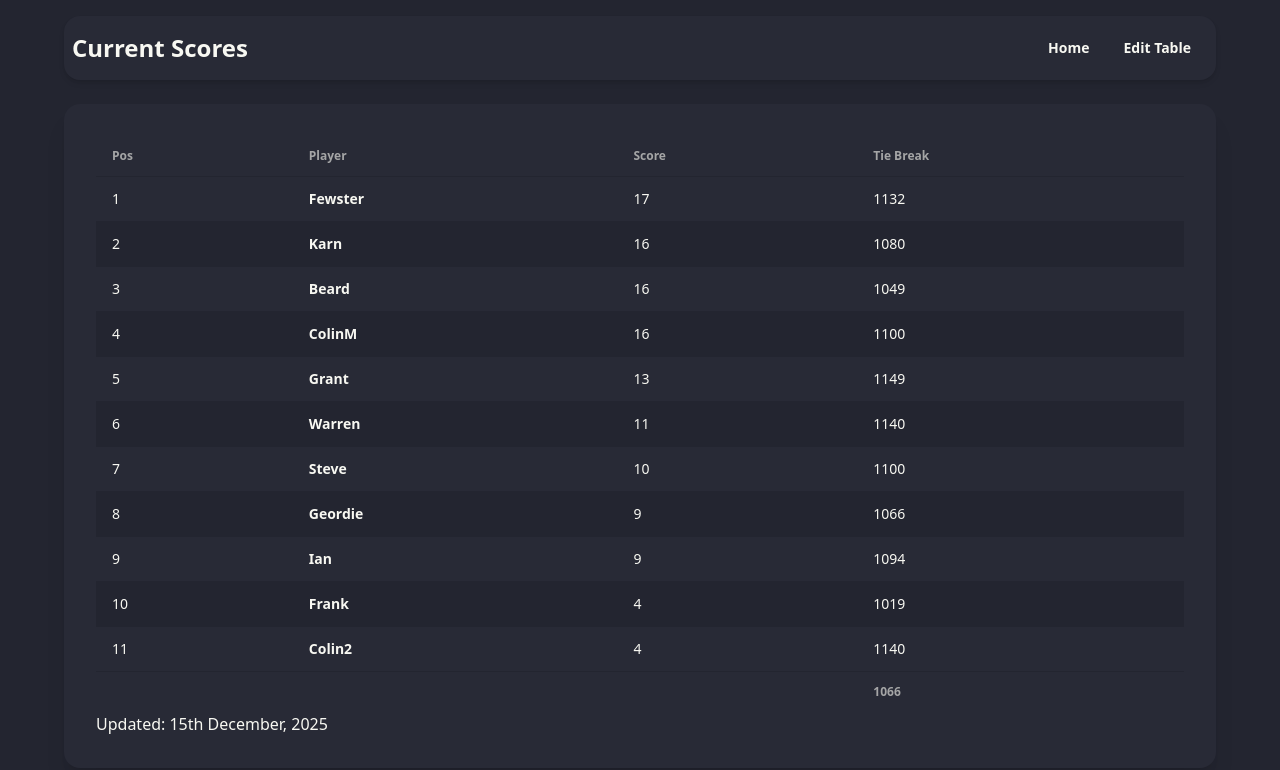
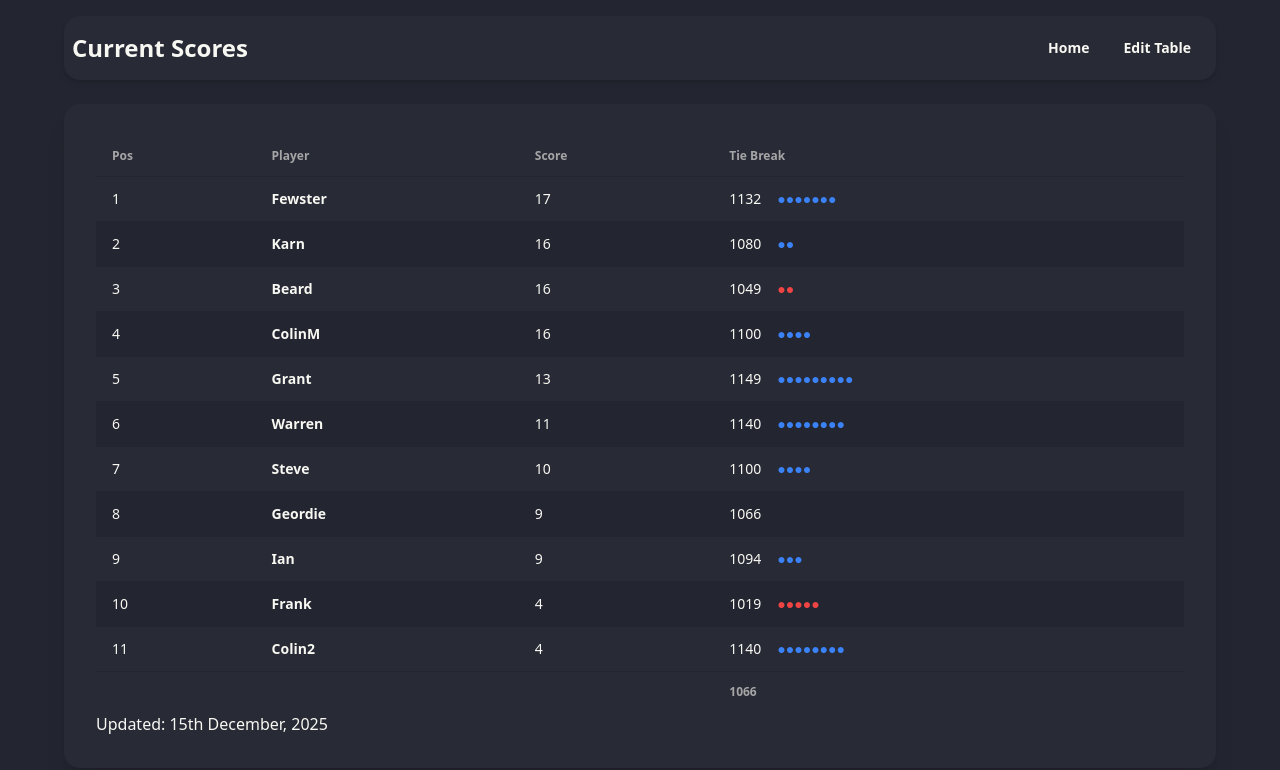
Before and after one commit to StevenFewster/sweeps, a Next.js app: page /scores in a window 1280 px wide. Shown: the top 770 px of the page. Built offline with nearby package versions, Linux system fonts and the light colour scheme.

Commit message:
Updating with nice indicators, fixing hover

```diff
--- a/app/globals.css
+++ b/app/globals.css
@@ -6,10 +6,14 @@
 .table tr.active.row-color-1,
   .table tr.active:nth-child(even).row-color-1,
   .table-zebra tbody tr.row-color-1 {
-  @apply bg-blue-200 text-black;
+  @apply bg-blue-400 text-black;
 }
 .table tr.active.row-color-5,
   .table tr.active:nth-child(even).row-color-5,
   .table-zebra tbody tr.row-color-5 {
-   @apply bg-yellow-200 text-black;
+   @apply bg-yellow-400 text-black;
 }
+
+  .table-zebra > tbody > tr:hover {
+   @apply bg-secondary;
+}
--- a/components/ScoresTable.tsx
+++ b/components/ScoresTable.tsx
@@ -32,6 +32,22 @@ export default function ScoresTable({ players, estimatedTotalGoals, timestamp }:
     return `${getOrdinal(day)} ${month}, ${year}`;
   };
 
+  const getDifference = (tieBreaker: number) => {
+    return tieBreaker - estimatedTotalGoals;
+  };
+
+  const getDifferenceColor = (diff: number) => {
+    return diff > 0 ? 'text-blue-500' : 'text-red-500';
+  };
+
+  const getDifferenceIcon = (diff: number) => {
+    return diff > 0 ? '+' : '-';
+  };
+
+  const getDotCount = (diff: number) => {
+    return Math.ceil(Math.abs(diff) / 10);
+  };
+
   return (
     <div className="overflow-x-auto">
       <table className="table table-zebra w-full">
@@ -44,16 +60,34 @@ export default function ScoresTable({ players, estimatedTotalGoals, timestamp }:
           </tr>
         </thead>
         <tbody>
-          {players.map((player, index) => (
+          {players.map((player, index) => {
+            const diff = getDifference(player.tieBreaker);
+            const colorClass = getDifferenceColor(diff);
+            const icon = getDifferenceIcon(diff);
+            const dotCount = getDotCount(diff);
+
+            return (
               <React.Fragment key={`${player.name}-${index}`}>
                 <tr
                   onClick={() => togglePlayer(player.name)}
-                className="cursor-pointer hover:bg-primary"
+                  className="cursor-pointer"
                 >
                   <td>{index + 1}</td>
                   <td className="font-semibold">{player.name}</td>
                   <td>{player.totalScore}</td>
-                <td>{player.tieBreaker}</td>
+                  <td>
+                    <div className="flex items-center gap-4">
+                      <span>{player.tieBreaker}</span>
+                      {diff !== 0 && (
+                        <span
+                          className={`${colorClass} cursor-help`}
+                          title={`${icon}${Math.abs(diff)}`}
+                        >
+                          {'●'.repeat(dotCount)}
+                        </span>
+                      )}
+                    </div>
+                  </td>
                 </tr>
                 {expandedPlayer === player.name && (
                   <tr>
@@ -84,7 +118,8 @@ export default function ScoresTable({ players, estimatedTotalGoals, timestamp }:
                   </tr>
                 )}
               </React.Fragment>
-          ))}
+            );
+          })}
         </tbody>
         <tfoot>
           <tr>
```
Lines whose indentation alone changed are shown as unchanged.
